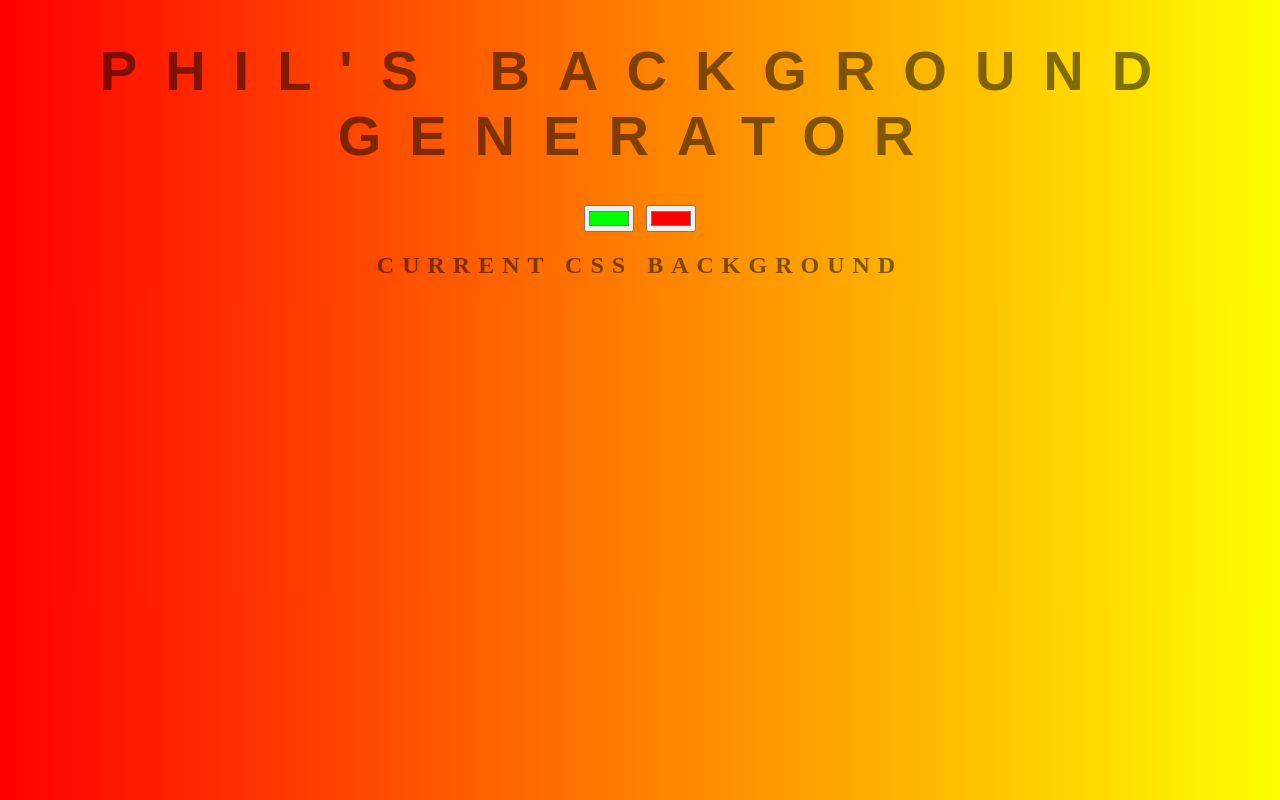
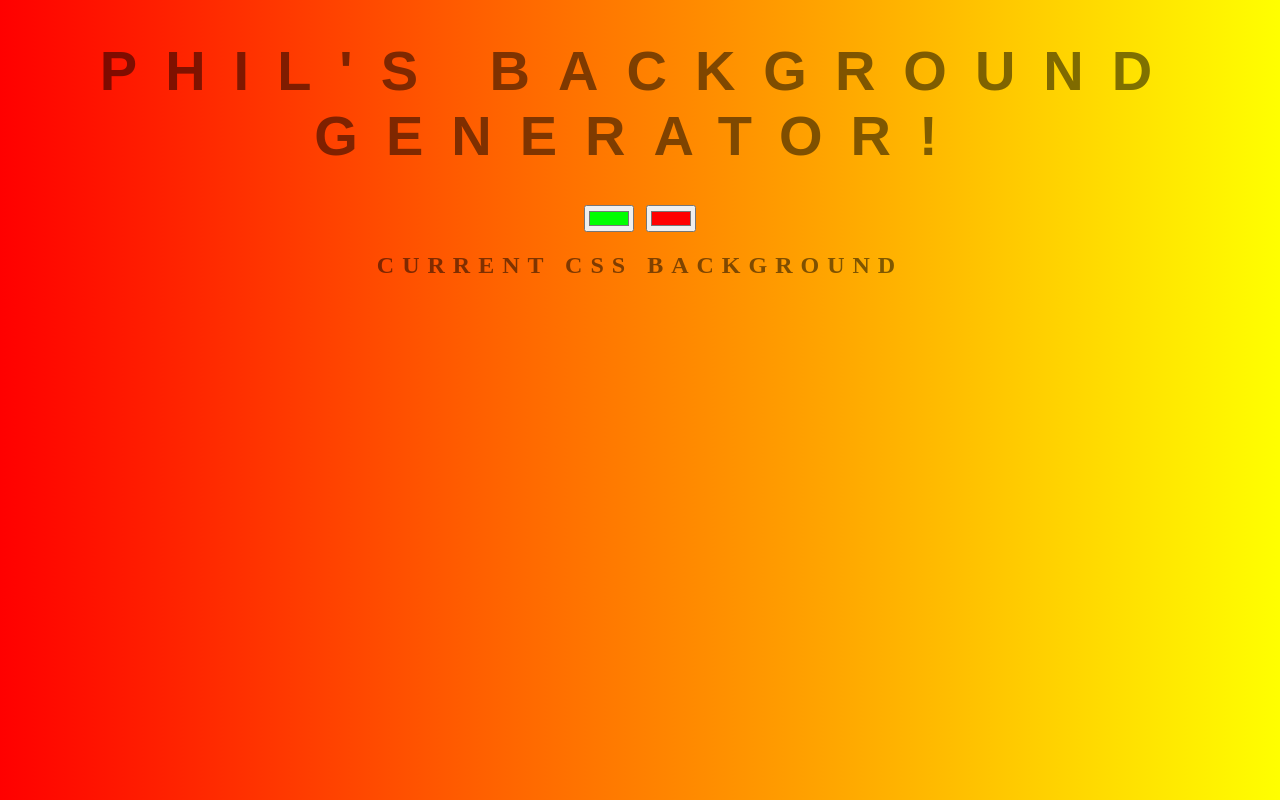
Before and after one commit to philipm979/background-generator, a plain HTML site: page index.html in a window 1280 px wide. Drawn offline with Linux system fonts and the light colour scheme.

Commit message:
added two ! marks

```diff
--- a/index.html
+++ b/index.html
@@ -1,11 +1,11 @@
 <!DOCTYPE html>
 <html>
 <head>
-	<title>Super Cool Gradient Background</title>
+	<title>Super Cool Gradient Background!</title>
 	<link rel="stylesheet" type="text/css" href="style.css">
 </head>
 <body id="gradient">
-	<h1>Phil's Background Generator</h1>
+	<h1>Phil's Background Generator!</h1>
 	<input class="color1" type="color" name="color1" value="#00ff00">
 	<input class="color2" type="color" name="color2" value="#ff0000">
 	<h2>Current CSS Background</h2>
```
